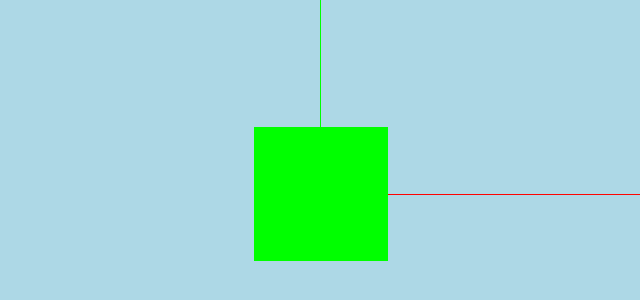
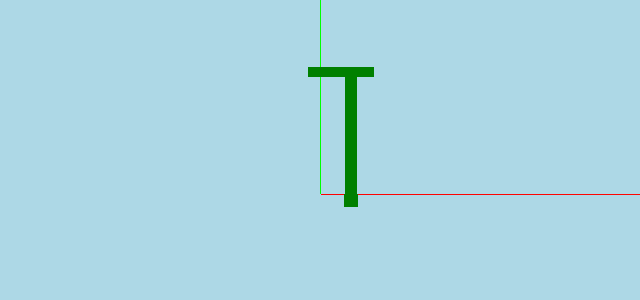
Before and after one commit to Crashim03/threejs-crane, a website built with Vite: page index.html in a window 1280 px wide. Shown: the part 206-506 px from the top of the page, without its empty margins (319-959 px from the left). Built offline with nearby package versions, Linux system fonts and the light colour scheme.

Commit message:
fixe main.js

```diff
--- a/index.html
+++ b/index.html
@@ -1,10 +1,12 @@
 <!DOCTYPE html>
 <html lang="en">
   <head>
-		<meta charset="utf-8">
-		<title>Grua</title>
+    <meta charset="utf-8" />
+    <title>Crane</title>
     <style>
-			body { margin: 0; }
+      body {
+        margin: 0;
+      }
     </style>
   </head>
   <body>
--- a/main.js
+++ b/main.js
@@ -114,7 +114,7 @@ class Input {
   }
 
   dispatchElevateCraneEvent(direction, isPressed) {
-    const elevateCranteEvent = new CustomEvent("elevateCranteEvent", {
+    const elevateCranteEvent = new CustomEvent("elevateCraneEvent", {
       detail: { direction: direction, isPressed: isPressed },
     });
     document.dispatchEvent(elevateCranteEvent);
@@ -191,10 +191,66 @@ class HUD {
 
 class Crane {
   // TODO
+  constructor() {
+    this.clock = new THREE.Clock();
+    this.crane = new THREE.Group();
+
+    const material = new THREE.MeshBasicMaterial({
+      color: THREE.Color.NAMES.green,
+    });
+
+    let base = new THREE.Mesh(new THREE.BoxGeometry(10, 10, 20), material);
+    base.position.set(22.5, -5, 0);
+
+    this.tower = new THREE.Mesh(
+      new THREE.CylinderGeometry(5, 5, 90, 3),
+      material
+    );
+    this.tower.position.set(22.5, 45, 0);
+
+    this.topCrane = new THREE.Group();
+    let topBackCrane = new THREE.Group();
+
+    let counterWeight = new THREE.Mesh(
+      new THREE.BoxGeometry(10, 15, 5),
+      material
+    );
+    counterWeight.position.set(5, 93, 0);
+
+    let counterJib = new THREE.Mesh(
+      new THREE.CylinderGeometry(5, 5, 50, 3),
+      material
+    );
+    counterJib.rotateOnAxis(new THREE.Vector3(0, 1, 0), -Math.PI / 2);
+    counterJib.rotateOnAxis(new THREE.Vector3(1, 0, 0), -Math.PI / 2);
+    counterJib.position.set(15, 90, 0);
+
+    topBackCrane.add(counterJib);
+
+    this.topCrane.add(topBackCrane);
+    this.crane.add(base, this.tower, this.topCrane);
+
+    document.addEventListener(
+      "rotateCraneEvent",
+      this.handleRotateCrane.bind(this)
+    );
+  }
+
+  handleRotateCrane(event) {
+    if (!event.detail.isPressed) {
+      return;
+    }
+
+    console.log("Rotating crane...");
+    this.topCrane.rotateOnAxis(
+      new THREE.Vector3(0, 1, 0),
+      1 * event.detail.direction * this.clock.getDelta()
+    );
+  }
 }
 
 class Cameras {
-  constructor() {
+  constructor(crane) {
     let SCREEN_WIDTH = window.innerWidth;
     let SCREEN_HEIGHT = window.innerHeight;
 
@@ -209,7 +265,7 @@ class Cameras {
       1,
       1000
     );
-    frontalCamera.position.z = 100;
+    frontalCamera.position.z = 150;
     frontalCamera.lookAt(0, 0, 0);
 
     const lateralCamera = new THREE.OrthographicCamera(
@@ -220,7 +276,7 @@ class Cameras {
       1,
       1000
     );
-    lateralCamera.position.x = 100;
+    lateralCamera.position.x = 150;
     lateralCamera.lookAt(0, 0, 0);
 
     const topCamera = new THREE.OrthographicCamera(
@@ -231,7 +287,7 @@ class Cameras {
       1,
       1000
     );
-    topCamera.position.y = 100;
+    topCamera.position.y = 150;
     topCamera.lookAt(0, 0, 0);
 
     const fixedOrtCamera = new THREE.OrthographicCamera(
@@ -242,15 +298,15 @@ class Cameras {
       1,
       1000
     );
-    fixedOrtCamera.position.set(100, 100, 100);
+    fixedOrtCamera.position.set(150, 150, 150);
     fixedOrtCamera.lookAt(0, 0, 0);
 
     const fixedPersCamera = new THREE.PerspectiveCamera(75, aspect, 0.1, 1000);
-    fixedPersCamera.position.set(100, 100, 100);
+    fixedPersCamera.position.set(150, 150, 150);
     fixedPersCamera.lookAt(0, 0, 0);
 
     const movableCamera = new THREE.PerspectiveCamera(75, aspect, 0.1, 1000);
-    movableCamera.position.set(100, 100, 100);
+    movableCamera.position.set(150, 150, 150);
     movableCamera.lookAt(0, 0, 0);
 
     this.cameras = [
@@ -282,7 +338,7 @@ class Cameras {
 }
 
 class MainScene {
-  constructor(cameras) {
+  constructor(crane, cameras) {
     this.cameras = cameras;
     this.scene = new THREE.Scene();
     this.scene.background = new THREE.Color("lightblue");
@@ -294,14 +350,10 @@ class MainScene {
     this.renderer.setSize(SCREEN_WIDTH, SCREEN_HEIGHT);
     document.body.appendChild(this.renderer.domElement);
 
-    // TODO: remove cube
-    const geometry = new THREE.BoxGeometry(100, 100, 100);
-    const material = new THREE.MeshBasicMaterial({ color: 0x00ff00 });
-    const cube = new THREE.Mesh(geometry, material);
-    // cube.position.set(50, 50, 50);
-    this.scene.add(cube);
     this.scene.add(new THREE.AxesHelper(100000));
     this.animate = this.animate.bind(this);
+
+    this.scene.add(crane.crane);
   }
 
   animate() {
@@ -310,7 +362,11 @@ class MainScene {
   }
 }
 
+// TODO: macros for crane sizes and positions
+
 new Input();
 new HUD();
-let mainScene = new MainScene(new Cameras());
+let crane = new Crane();
+let cameras = new Cameras(crane);
+let mainScene = new MainScene(crane, cameras);
 mainScene.animate();
```
Lines whose indentation alone changed are shown as unchanged.
